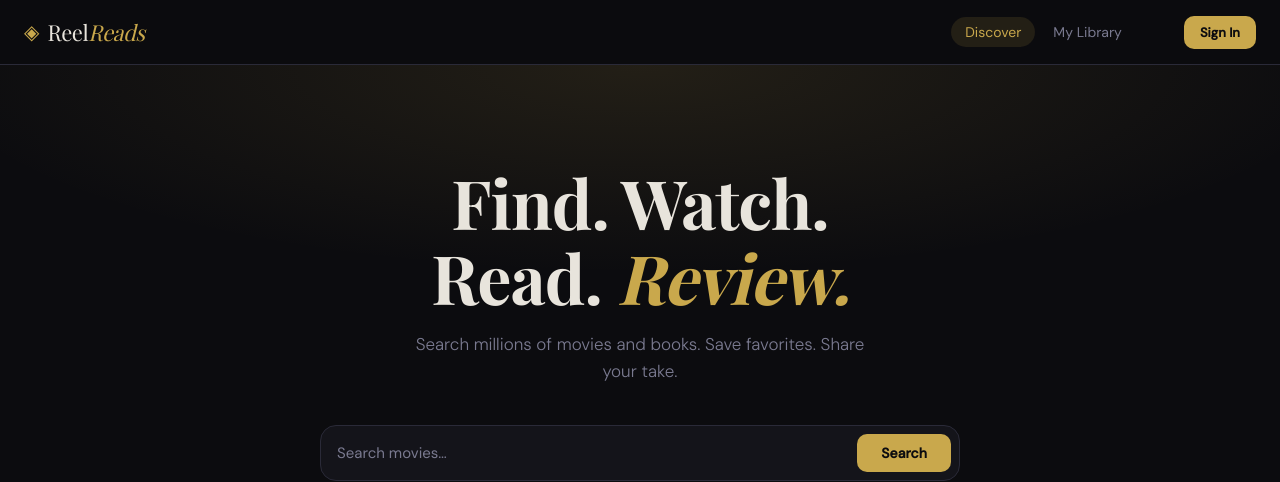
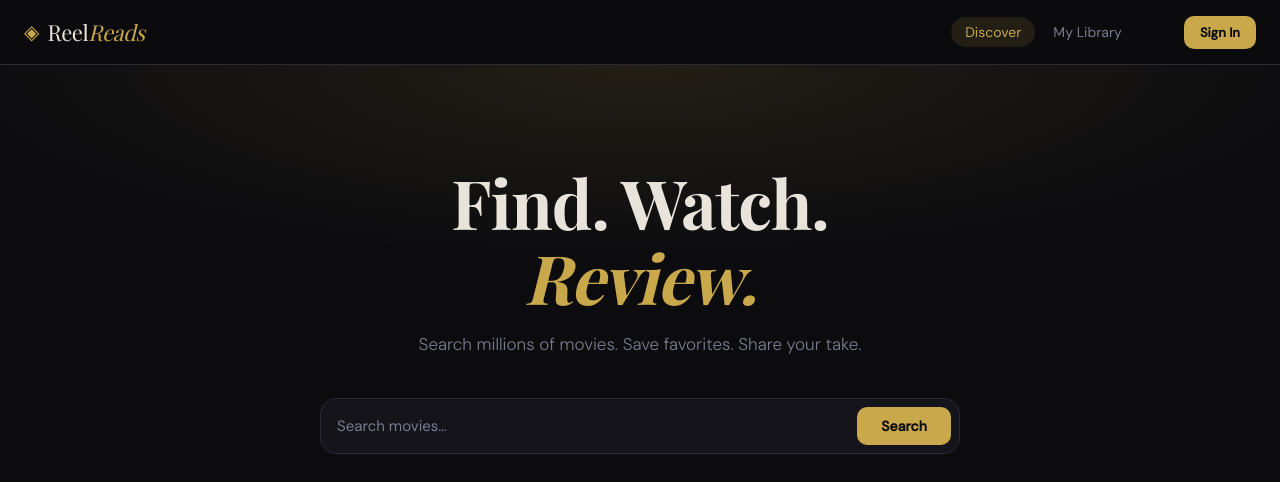
Before and after one commit to divyabeece23-nj/Movie-Book-App-Frontend, a React (Vite) app: page / in a window 1280 px wide. Shown: the top 482 px of the page. Built offline with nearby package versions, Linux system fonts and the light colour scheme; no server answers; a web font is replaced by a local one.

Commit message:
removed books from page and made this exclusively for movies

```diff
--- a/src/pages/DiscoverPage.jsx
+++ b/src/pages/DiscoverPage.jsx
@@ -36,10 +36,10 @@ export default function DiscoverPage({ favorites, onFavoriteToggle, onCardClick
                 <div className="hero__bg" />
                 <div className="hero__content">
                     <h1 className="hero__title">
-                        Find. Watch.<br />Read. <em>Review.</em>
+                        Find. Watch.<br /> <em>Review.</em>
                     </h1>
                     <p className="hero__sub">
-                        Search millions of movies and books. Save favorites. Share your take.
+                        Search millions of movies. Save favorites. Share your take.
                     </p>
 
                     <div className="search-bar">
```
